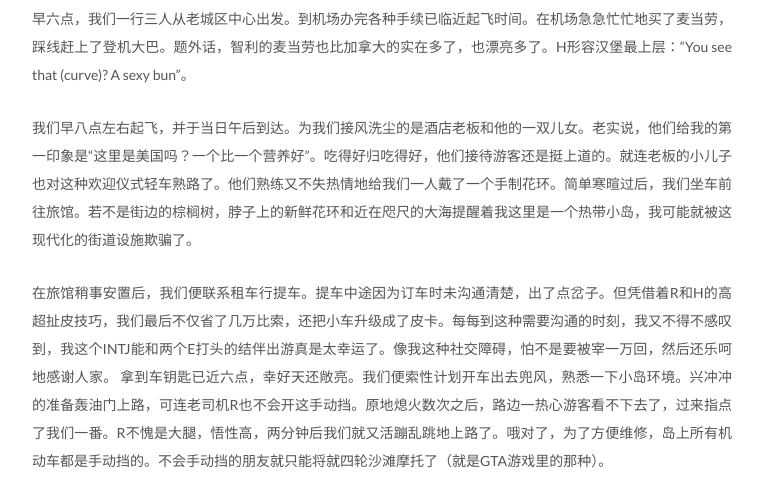
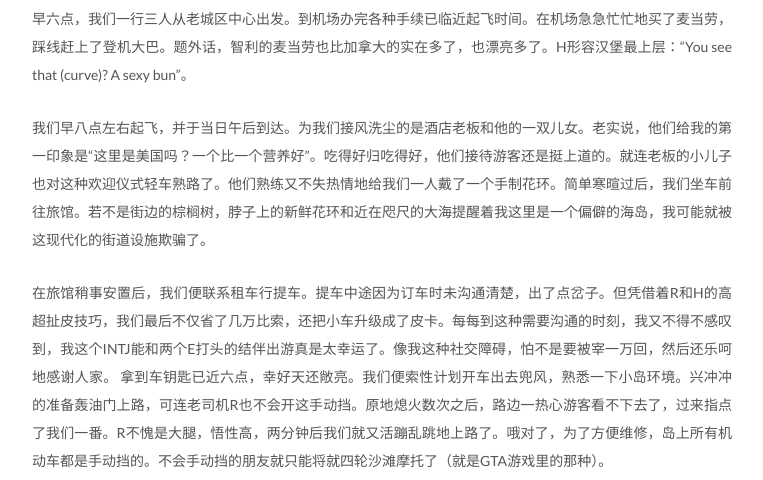
Before and after one commit to pwyq/blog, a Jekyll site: the page built from _posts/2020-02-01-Chile-travels.md, in a window 1280 px wide, cut to the strip 4448-4928 px from the top of the page. Shown: the whole strip, without its empty margins (258-1021 px from the left). Built offline with Jekyll 4.4.1, drawn with Linux system fonts in a browser that asks for light colours.

Commit message:
Update 2020-02-01-Chile-travels.md

```diff
--- a/_posts/2020-02-01-Chile-travels.md
+++ b/_posts/2020-02-01-Chile-travels.md
@@ -80,7 +80,7 @@ tags:
 
 早六点，我们一行三人从老城区中心出发。到机场办完各种手续已临近起飞时间。在机场急急忙忙地买了麦当劳，踩线赶上了登机大巴。题外话，智利的麦当劳也比加拿大的实在多了，也漂亮多了。H形容汉堡最上层：“You see that (curve)? A sexy bun”。
 
-我们早八点左右起飞，并于当日午后到达。为我们接风洗尘的是酒店老板和他的一双儿女。老实说，他们给我的第一印象是“这里是美国吗？一个比一个营养好”。吃得好归吃得好，他们接待游客还是挺上道的。就连老板的小儿子也对这种欢迎仪式轻车熟路了。他们熟练又不失热情地给我们一人戴了一个手制花环。简单寒暄过后，我们坐车前往旅馆。若不是街边的棕榈树，脖子上的新鲜花环和近在咫尺的大海提醒着我这里是一个热带小岛，我可能就被这现代化的街道设施欺骗了。
+我们早八点左右起飞，并于当日午后到达。为我们接风洗尘的是酒店老板和他的一双儿女。老实说，他们给我的第一印象是“这里是美国吗？一个比一个营养好”。吃得好归吃得好，他们接待游客还是挺上道的。就连老板的小儿子也对这种欢迎仪式轻车熟路了。他们熟练又不失热情地给我们一人戴了一个手制花环。简单寒暄过后，我们坐车前往旅馆。若不是街边的棕榈树，脖子上的新鲜花环和近在咫尺的大海提醒着我这里是一个偏僻的海岛，我可能就被这现代化的街道设施欺骗了。
 
 在旅馆稍事安置后，我们便联系租车行提车。提车中途因为订车时未沟通清楚，出了点岔子。但凭借着R和H的高超扯皮技巧，我们最后不仅省了几万比索，还把小车升级成了皮卡。每每到这种需要沟通的时刻，我又不得不感叹到，我这个INTJ能和两个E打头的结伴出游真是太幸运了。像我这种社交障碍，怕不是要被宰一万回，然后还乐呵地感谢人家。
 拿到车钥匙已近六点，幸好天还敞亮。我们便索性计划开车出去兜风，熟悉一下小岛环境。兴冲冲的准备轰油门上路，可连老司机R也不会开这手动挡。原地熄火数次之后，路边一热心游客看不下去了，过来指点了我们一番。R不愧是大腿，悟性高，两分钟后我们就又活蹦乱跳地上路了。哦对了，为了方便维修，岛上所有机动车都是手动挡的。不会手动挡的朋友就只能将就四轮沙滩摩托了（就是GTA游戏里的那种）。
```
